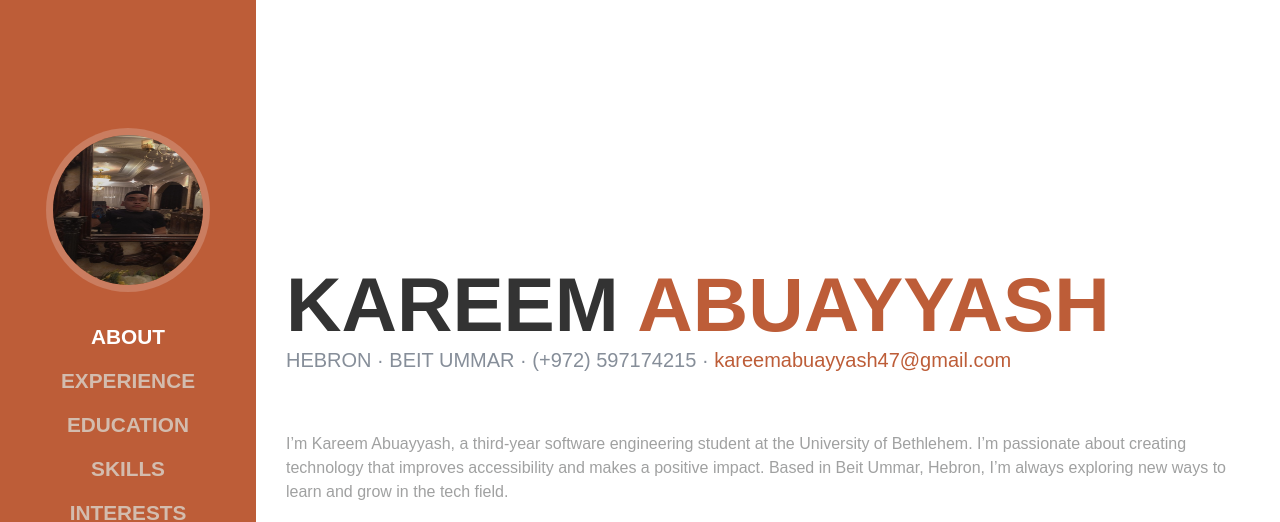
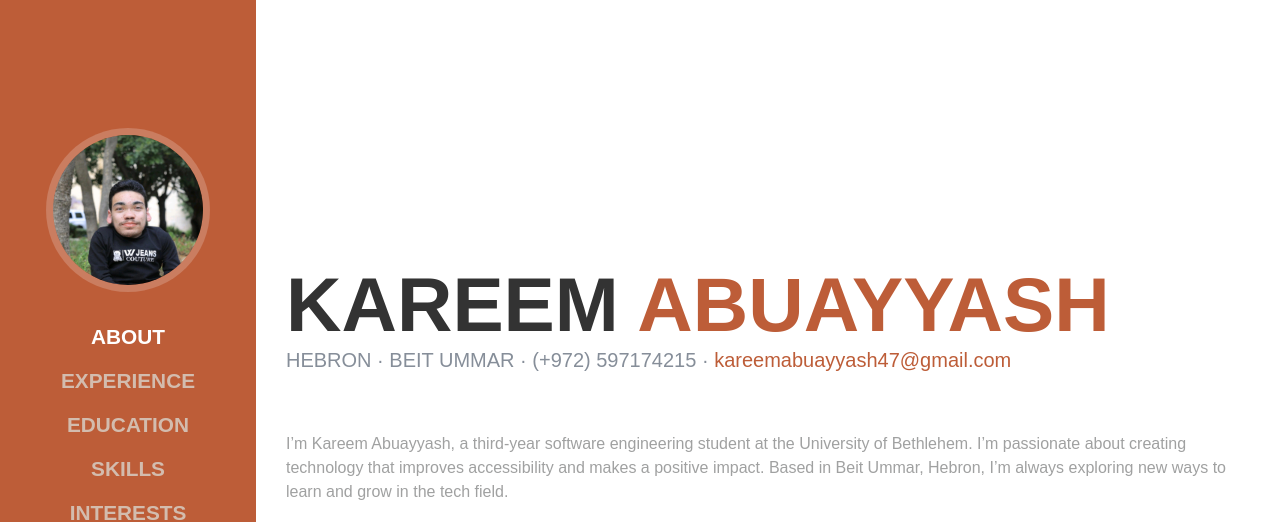
Before and after one commit to KareemAbuayyash/Personalweb, a plain HTML site: page index.html in a window 1280 px wide. Shown: the top 522 px of the page. Drawn offline with nearby package versions, Linux system fonts and the light colour scheme; a web font is replaced by a local one.

Commit message:
Implement code changes to enhance functionality and improve performance

```diff
--- a/index.html
+++ b/index.html
@@ -15,7 +15,7 @@
   <div class="container">
     <aside class="sidebar">
       <div class="profile-pic">
-        <img src="k.jpg" alt="Kareem Abuayyash">
+        <img src="k.jpeg" alt="Kareem Abuayyash">
       </div>
       <nav>
         <ul>
```
Also changed, not shown: k.jpeg (added), k.jpg (deleted).
